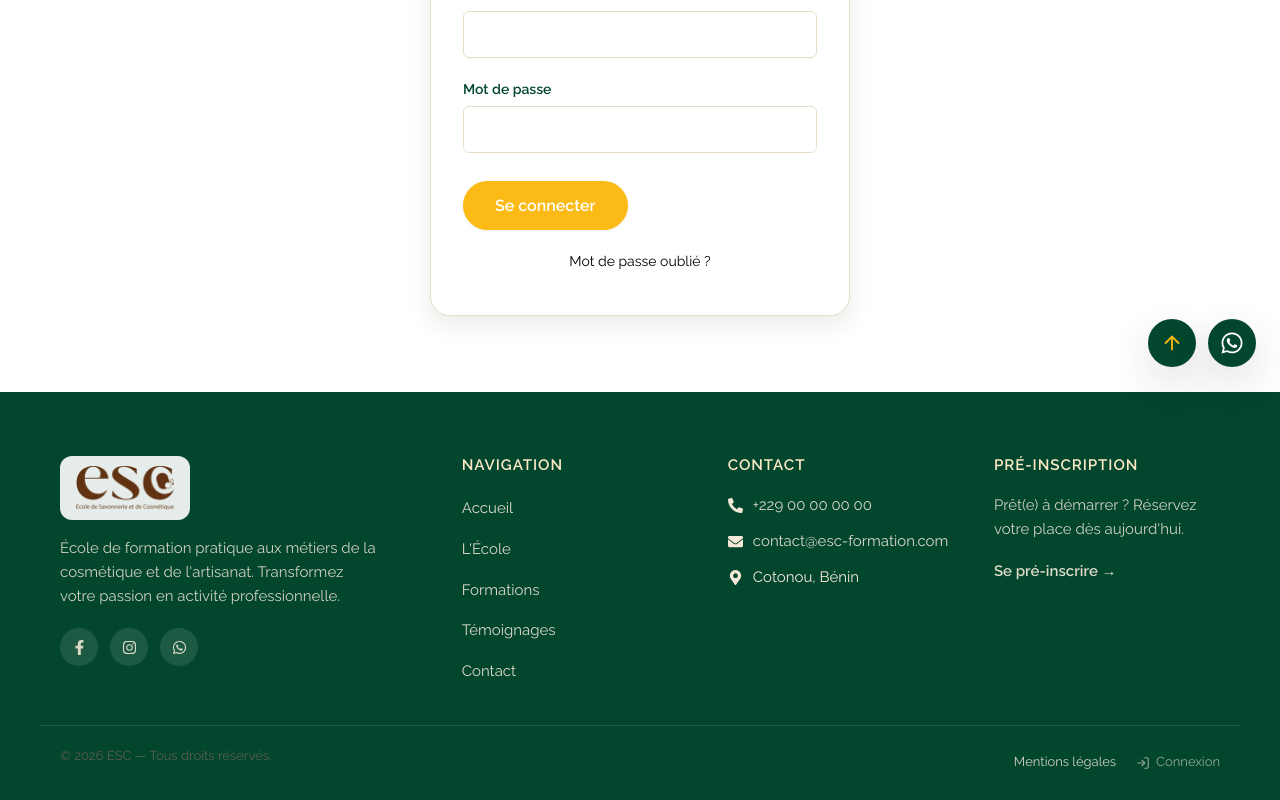
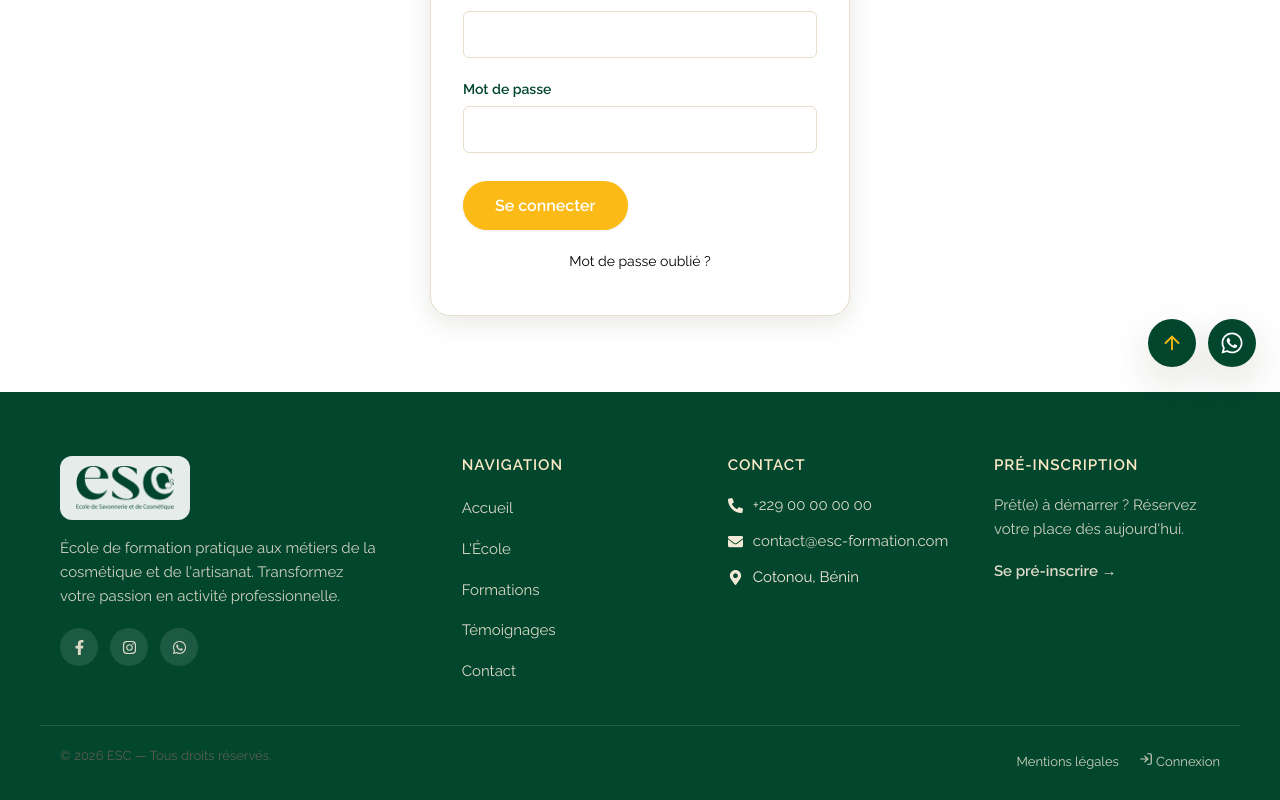
Before and after one commit to Gaspard-05/ecole-de-savonnerie-et-de-cosmetique-front-react, a React (Vite) app: page /connexion in a window 1280 px wide. Shown: the part 409-1209 px from the top of the page. Built offline with nearby package versions, Linux system fonts and the light colour scheme; no server answers.

Commit message:
style: affiche le logo dans le vert du projet
Applique un filtre CSS sur le logo de la navbar et du footer pour le
rendre en #02462e, sans modifier le fichier image.

```diff
--- a/src/components/Footer.css
+++ b/src/components/Footer.css
@@ -27,6 +27,8 @@
   height: 44px;
   width: auto;
   display: block;
+  /* recolore le logo en #02462e */
+  filter: brightness(0) saturate(100%) invert(20%) sepia(14%) saturate(2957%) hue-rotate(112deg) brightness(95%) contrast(98%);
 }
 
 .footer__baseline {
@@ -123,18 +125,6 @@
   gap: 20px;
 }
 
-.footer__admin-link {
-  display: inline-flex;
-  align-items: center;
-  gap: 6px;
-  opacity: 0.7;
-  font-size: 13px;
-}
-
-.footer__admin-link:hover {
-  opacity: 1;
-}
-
 @media (max-width: 900px) {
   .footer__grid {
     grid-template-columns: 1fr 1fr;
--- a/src/components/Navbar.css
+++ b/src/components/Navbar.css
@@ -26,6 +26,8 @@
 .navbar__logo img {
   height: 46px;
   width: auto;
+  /* recolore le logo en #02462e */
+  filter: brightness(0) saturate(100%) invert(20%) sepia(14%) saturate(2957%) hue-rotate(112deg) brightness(95%) contrast(98%);
 }
 
 .navbar__right {
```
